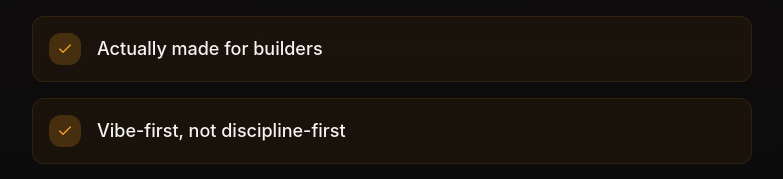
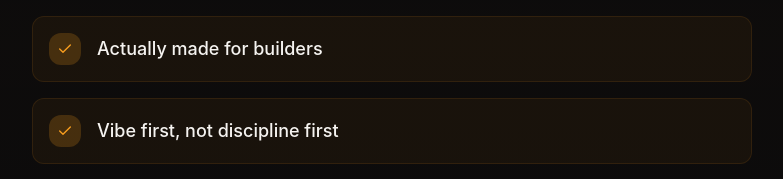
Before and after one commit to Forbescanandoes/soundscapes-app, a Next.js app: page / in a window 1280 px wide. Shown: the part 5818-5997 px from the top of the page, without its empty margins (248-1031 px from the left). Built offline with nearby package versions, Linux system fonts and the light colour scheme.

Commit message:
Remove hyphens from 'Vibe-first, not discipline-first'

```diff
--- a/components/sections/DifferentiationSection.tsx
+++ b/components/sections/DifferentiationSection.tsx
@@ -5,7 +5,7 @@ const differentiators = [
   { text: "Not productivity hacks", isNot: true },
   { text: "No breathwork, no woo", isNot: true },
   { text: "Actually made for builders", isNot: false },
-  { text: "Vibe-first, not discipline-first", isNot: false },
+  { text: "Vibe first, not discipline first", isNot: false },
   { text: "Works in 30–90 seconds", isNot: false },
   { text: "Designed around real creative flow", isNot: false },
 ];
```
